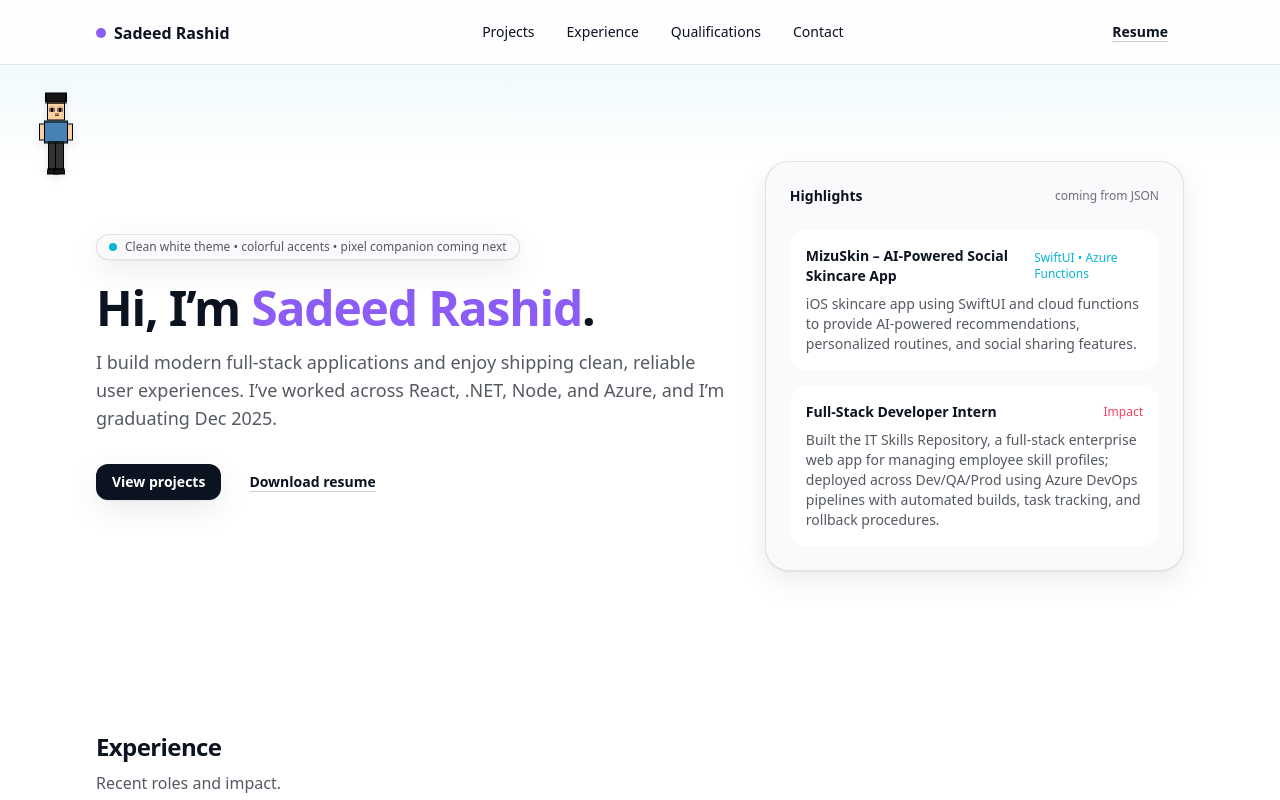
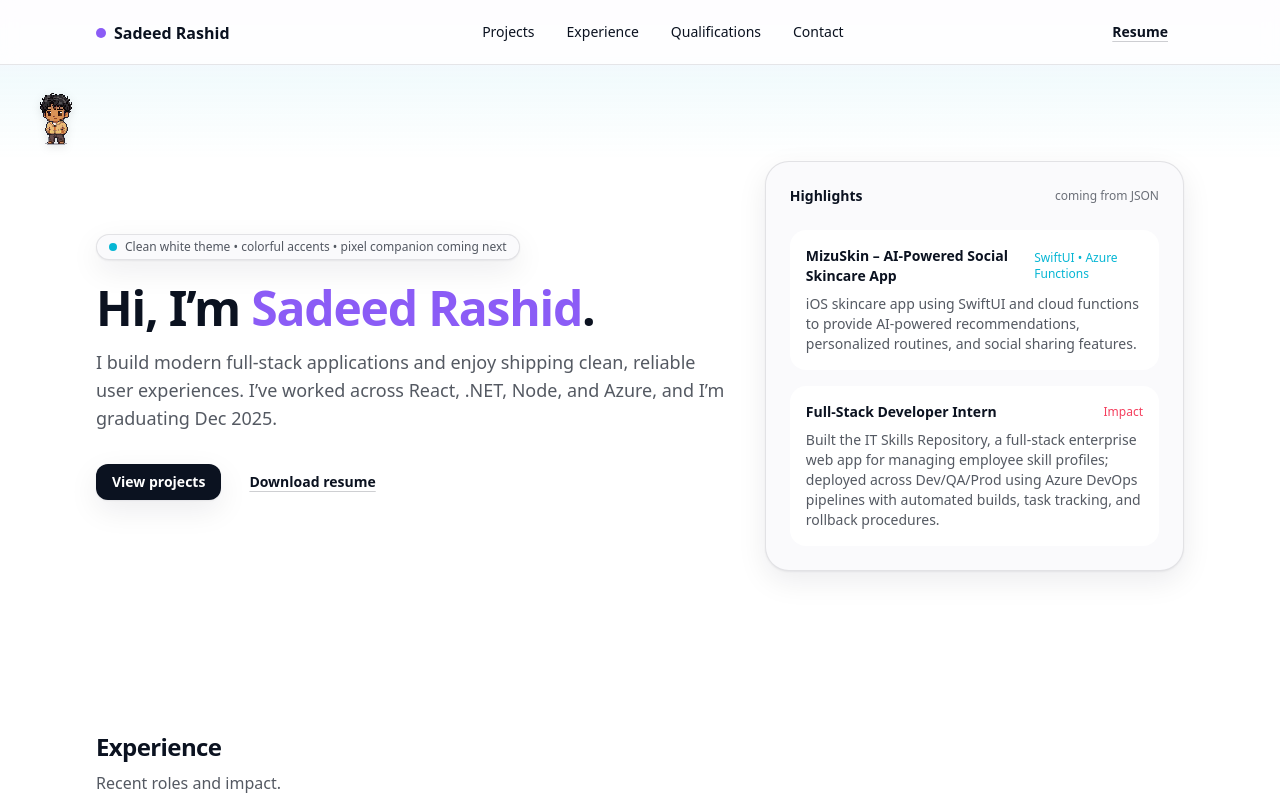
Before and after one commit to Suh716/personal-portfolio, a React (Vite) app: page / in a window 1280 px wide. Shown: the top 800 px of the page. Built offline with nearby package versions, Linux system fonts and the light colour scheme.

Commit message:
Replace generated sprites with custom character.png design

```diff
--- a/src/components/PixelCompanion.tsx
+++ b/src/components/PixelCompanion.tsx
@@ -1,24 +1,7 @@
 import { useEffect, useState } from 'react'
 
-// Import all frames
-import age00 from '../assets/pixel/age_00.png'
-import age01 from '../assets/pixel/age_01.png'
-import age02 from '../assets/pixel/age_02.png'
-import age03 from '../assets/pixel/age_03.png'
-import age04 from '../assets/pixel/age_04.png'
-import age05 from '../assets/pixel/age_05.png'
-import age06 from '../assets/pixel/age_06.png'
-import age07 from '../assets/pixel/age_07.png'
-import walk00 from '../assets/pixel/walk_00.png'
-import walk01 from '../assets/pixel/walk_01.png'
-import walk02 from '../assets/pixel/walk_02.png'
-import walk03 from '../assets/pixel/walk_03.png'
-import sitting from '../assets/pixel/sitting.png'
-
-const AGE_FRAMES = [age00, age01, age02, age03, age04, age05, age06, age07]
-const WALK_FRAMES = [walk00, walk01, walk02, walk03]
-const NUM_AGE_FRAMES = AGE_FRAMES.length
-const NUM_WALK_FRAMES = WALK_FRAMES.length
+// Import the character image
+import characterImg from '../assets/pixel/character.png'
 
 interface PixelCompanionProps {
   ageProgress: number // 0.0 = youngest (oldest events), 1.0 = oldest (most recent)
@@ -27,7 +10,7 @@ interface PixelCompanionProps {
 
 export function PixelCompanion({ ageProgress, scrollProgress }: PixelCompanionProps) {
   const [prefersReducedMotion, setPrefersReducedMotion] = useState(false)
-  const [walkFrame, setWalkFrame] = useState(0)
+  const [viewportHeight, setViewportHeight] = useState(typeof window !== 'undefined' ? window.innerHeight : 800)
 
   useEffect(() => {
     const mediaQuery = window.matchMedia('(prefers-reduced-motion: reduce)')
@@ -40,43 +23,6 @@ export function PixelCompanion({ ageProgress, scrollProgress }: PixelCompanionPr
     mediaQuery.addEventListener('change', handleChange)
     return () => mediaQuery.removeEventListener('change', handleChange)
   }, [])
-
-  // Animate walking cycle when scrolling
-  useEffect(() => {
-    if (prefersReducedMotion) return
-
-    // Only animate walking when not at the very top (sitting)
-    if (scrollProgress > 0.05) {
-      const interval = setInterval(() => {
-        setWalkFrame((prev) => (prev + 1) % NUM_WALK_FRAMES)
-      }, 200) // Walk animation speed
-
-      return () => clearInterval(interval)
-    } else {
-      setWalkFrame(0)
-    }
-  }, [scrollProgress, prefersReducedMotion])
-
-  // Clamp ageProgress to [0, 1] and convert to frame index
-  const clampedAgeProgress = Math.max(0, Math.min(1, ageProgress))
-  const ageFrameIndex = Math.round(clampedAgeProgress * (NUM_AGE_FRAMES - 1))
-  const currentAgeFrame = AGE_FRAMES[ageFrameIndex]
-
-  // Determine pose: sitting at top, walking when scrolling
-  const isSitting = scrollProgress < 0.05
-  const isWalking = scrollProgress >= 0.05 && !prefersReducedMotion
-
-  // Select frame based on state
-  let displayFrame: string
-  if (isSitting) {
-    displayFrame = sitting
-  } else if (isWalking) {
-    displayFrame = WALK_FRAMES[walkFrame]
-  } else {
-    displayFrame = currentAgeFrame
-  }
-
-  const [viewportHeight, setViewportHeight] = useState(typeof window !== 'undefined' ? window.innerHeight : 800)
 
   useEffect(() => {
     const handleResize = () => {
@@ -94,30 +40,29 @@ export function PixelCompanion({ ageProgress, scrollProgress }: PixelCompanionPr
   const maxScrollDistance = viewportHeight - navbarHeight - 150 // Leave some space at bottom
   const topOffset = navbarHeight + 20 + scrollProgress * maxScrollDistance
 
+  // Apply subtle aging effect via CSS filter (brightness/contrast changes)
+  const ageFilter = prefersReducedMotion
+    ? 'drop-shadow(0 2px 4px rgba(0, 0, 0, 0.1))'
+    : `brightness(${0.95 + ageProgress * 0.1}) contrast(${1.0 - ageProgress * 0.05}) drop-shadow(0 2px 4px rgba(0, 0, 0, 0.1))`
+
   return (
     <aside
       className="pointer-events-none fixed z-30 hidden lg:block"
       style={{
         left: `${fixedLeftPosition}px`,
         top: `${topOffset}px`,
-        transition: prefersReducedMotion ? 'none' : 'top 0.05s linear',
+        transition: prefersReducedMotion ? 'none' : 'top 0.05s linear, filter 0.3s ease-out',
       }}
-      aria-label="Scroll-driven character that ages and walks as you progress through the timeline"
+      aria-label="Scroll-driven character that ages as you progress through the timeline"
     >
       <div className="relative">
         <img
-          src={displayFrame}
-          alt={
-            isSitting
-              ? 'Character sitting at the start'
-              : isWalking
-                ? `Character walking (age progress ${(clampedAgeProgress * 100).toFixed(0)}%)`
-                : `Character at age progress ${(clampedAgeProgress * 100).toFixed(0)}%`
-          }
-          className="h-24 w-16 object-contain"
+          src={characterImg}
+          alt={`Character at age progress ${(ageProgress * 100).toFixed(0)}%`}
+          className="h-auto w-16 object-contain"
           style={{
             imageRendering: 'pixelated',
-            filter: 'drop-shadow(0 2px 4px rgba(0, 0, 0, 0.1))',
+            filter: ageFilter,
           }}
         />
       </div>
```
Also changed, not shown: src/assets/pixel/character.png (added).
